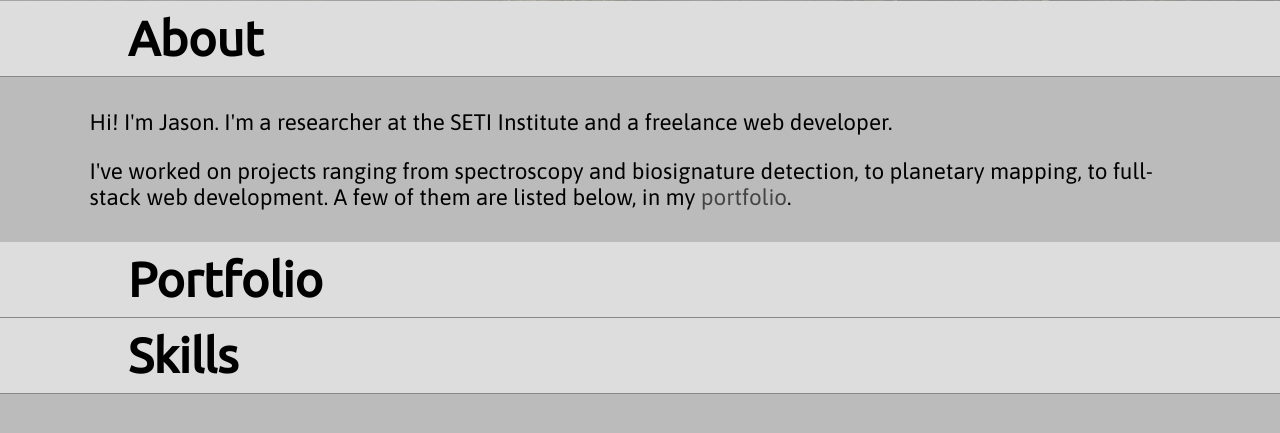
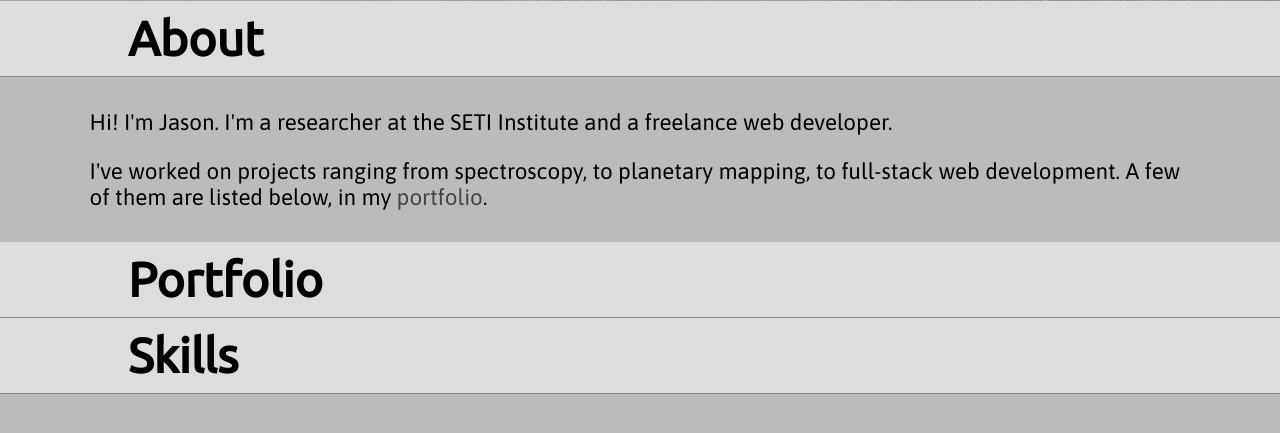
Before and after one commit to jangell/mysite, a Django app: page / in a window 1280 px wide. Shown: the part 799-1232 px from the top of the page. Run offline with Django 3.2, Linux system fonts and the light colour scheme; data that the repository does not hold is empty; some libraries are stand-ins or nearby versions.

Commit message:
updated about section

```diff
--- a/home/templates/home/index.html
+++ b/home/templates/home/index.html
@@ -484,7 +484,7 @@
 				Hi! I'm Jason. I'm a researcher at the SETI Institute and a freelance web developer.
 			</p>
 			<p>
-				I've worked on projects ranging from spectroscopy and biosignature detection, to planetary mapping, to full-stack web development. A few of them are listed below, in my <a class="inline-link" href="#portfolio">portfolio</a>.
+				I've worked on projects ranging from spectroscopy, to planetary mapping, to full-stack web development. A few of them are listed below, in my <a class="inline-link" href="#portfolio">portfolio</a>.
 			</p>
 			<p>
 
```
